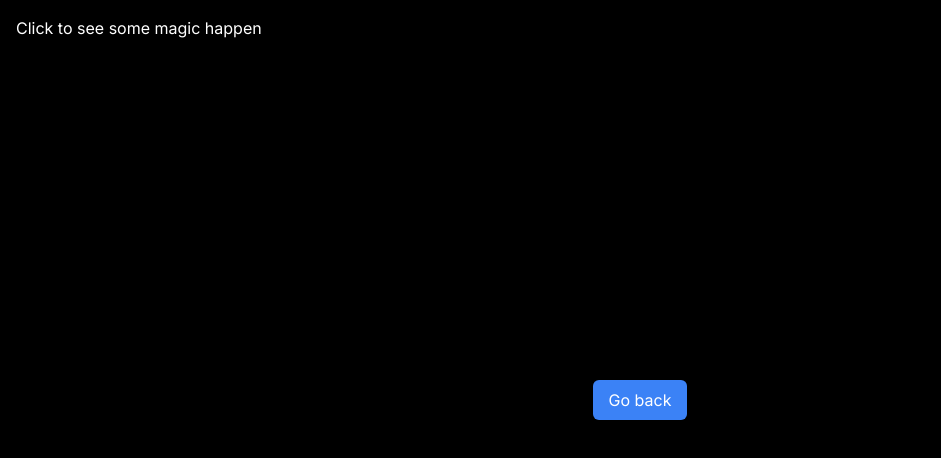
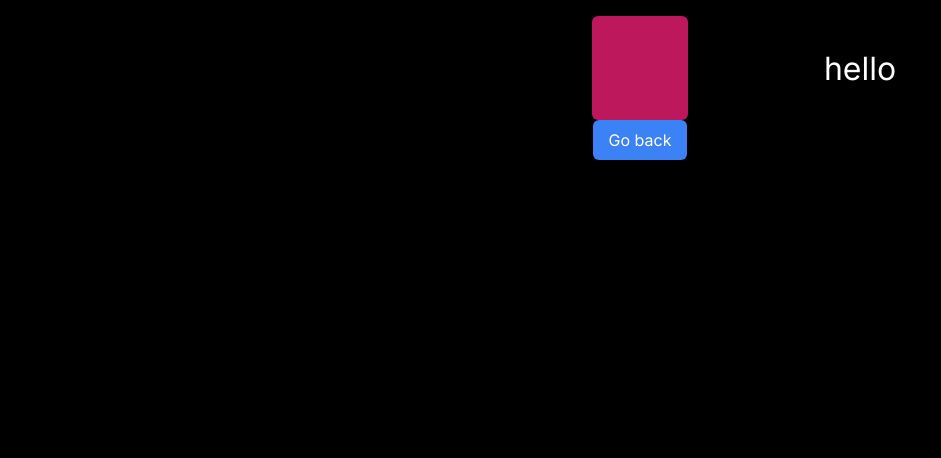
Before and after one commit to Layt27/hyperspace-test, a Next.js app: page /page2 in a window 1280 px wide. Shown: the top 458 px of the page, without its empty margins (0-941 px from the left). Built offline with nearby package versions, Linux system fonts and the light colour scheme.

Commit message:
update: Complete page 1 / Install and apply framer-motion to page 2

```diff
--- a/app/page1/page.tsx
+++ b/app/page1/page.tsx
@@ -1,29 +1,29 @@
-'use client';
-
 // Imports
-import React, { useState } from 'react';
-import Popup from './popup/page';
-import Link from 'next/link';
+import React from 'react'
+import Popup from './popup/page'
+import Link from 'next/link'
 
 const page1 = () => {
-	const [showPopup, setShowPopup] = useState(false);
-
     return (
-		<div className='flex flex-col items-center py-8 rounded-md'>
-			<h1 className='text-6xl text-center py-8'>Page 1 - Popup</h1>
+        <div className="flex flex-col items-center py-8 rounded-md">
+            <h1 className="text-6xl text-center py-8">Page 1 - Popup</h1>
             <button
-				onClick={() => setShowPopup(true)}
-				className='bg-blue-500 hover:bg-blue-800 text-white font-bold py-3 px-4 rounded-md'>
+                id="triggerPopup"
+                className="bg-blue-500 hover:bg-blue-800 text-white font-bold py-3 px-4 rounded-md"
+            >
                 Click me!
             </button>
-			<div className="absolute inset-0 flex justify-center items-center">
+
+            <div className="flex justify-center items-center min-h-56">
                 <Link href="/">
-          			<button className="bg-blue-500 hover:bg-blue-800 text-white px-4 py-2 rounded-md">Go back</button>
+                    <button className="bg-blue-500 hover:bg-blue-800 text-white px-4 py-2 rounded-md">
+                        Go back
+                    </button>
                 </Link>
             </div>
-			{showPopup && <Popup />}
+            <Popup />
         </div>
-  	);
-};
+    )
+}
 
-export default page1;
+export default page1
--- a/app/page1/popup/page.tsx
+++ b/app/page1/popup/page.tsx
@@ -1,19 +1,45 @@
-import React from 'react';
+'use client'
+import React, { useEffect, useState } from 'react'
 
 function Popup() {
+    const [showPopup, setShowPopup] = useState(false)
+
+    useEffect(() => {
+        const button = document.getElementById('triggerPopup')
+
+        const handleClick = () => {
+            setShowPopup(true)
+        }
+
+        if (button) {
+            button.addEventListener('click', handleClick)
+        }
+
+        return () => {
+            if (button) {
+                button.removeEventListener('click', handleClick)
+            }
+        }
+    }, [])
     return (
-		<div className='flex justify-center items-center fixed inset-0 bg-black bg-opacity-40 backdrop-blur-sm'>
-			<div className='flex flex-col items-center bg-white text-black rounded-md py-4 px-4'>
-				<h1 className='text-3xl font-bold mb-5'>Popup complete!</h1>
+        <div
+            className={`${
+                showPopup ? 'flex' : 'hidden'
+            } justify-center items-center fixed inset-0 bg-black bg-opacity-40 backdrop-blur-sm`}
+        >
+            <div className="flex flex-col items-center bg-white text-black rounded-md py-4 px-4">
+                <h1 className="text-3xl font-bold mb-5">Popup complete!</h1>
                 <p>The background should be blurred.</p>
                 <p>Click on the button below to close the popup.</p>
                 <button
-					className='bg-blue-500 hover:bg-blue-800 text-white font-bold py-3 px-4 mt-5 rounded-md'>
+                    onClick={() => setShowPopup(false)}
+                    className="bg-blue-500 hover:bg-blue-800 text-white font-bold py-3 px-4 mt-5 rounded-md"
+                >
                     Close popup
                 </button>
             </div>
         </div>
-	);
-};
+    )
+}
 
-export default Popup;
+export default Popup
--- a/app/page2/page.tsx
+++ b/app/page2/page.tsx
@@ -1,18 +1,29 @@
 // Imports
-import React from 'react';
-import Link from 'next/link';
+import React from 'react'
+import Link from 'next/link'
+import MotionContainer from '@/components/shared/MotionContainer'
 
 const page2 = () => {
     return (
-		<div>
-			Click to see some magic happen
-			<div className="absolute inset-0 flex justify-center items-center">
+        <div className="flex flex-col items-center">
+            <div className="bg-pink-700 w-24 px-10 py-10 rounded-md">
+                <MotionContainer
+                    initial={{ scale: 0 }}
+                    animate={{ x: 200, scale: 2 }}
+                    transition={{ duration: 2, repeat: Infinity }}
+                >
+                    hello
+                </MotionContainer>
+            </div>
+            <div className="flex justify-center items-center">
                 <Link href="/">
-          			<button className="bg-blue-500 hover:bg-blue-800 text-white px-4 py-2 rounded-md">Go back</button>
+                    <button className="bg-blue-500 hover:bg-blue-800 text-white px-4 py-2 rounded-md">
+                        Go back
+                    </button>
                 </Link>
             </div>
         </div>
     )
-};
+}
 
-export default page2;
+export default page2
--- /dev/null
+++ b/components/shared/MotionContainer.tsx
@@ -0,0 +1,13 @@
+'use client';
+import React from 'react'
+import { HTMLMotionProps, motion } from 'framer-motion'
+
+type Props = HTMLMotionProps<'div'> & {
+    children: React.ReactNode
+}
+
+const MotionContainer = ({ children, ...rest }: Props) => {
+    return <motion.div {...rest}>{children}</motion.div>
+}
+
+export default MotionContainer
--- a/package.json
+++ b/package.json
@@ -9,6 +9,7 @@
     "lint": "next lint"
   },
   "dependencies": {
+    "framer-motion": "^11.2.10",
     "next": "14.2.3",
     "react": "^18",
     "react-dom": "^18"
```
Also changed, not shown: app/page.tsx (+15 -11 lines), 2 other files (tests, documents, lock files or other folders). Lines whose indentation alone changed are shown as unchanged.
